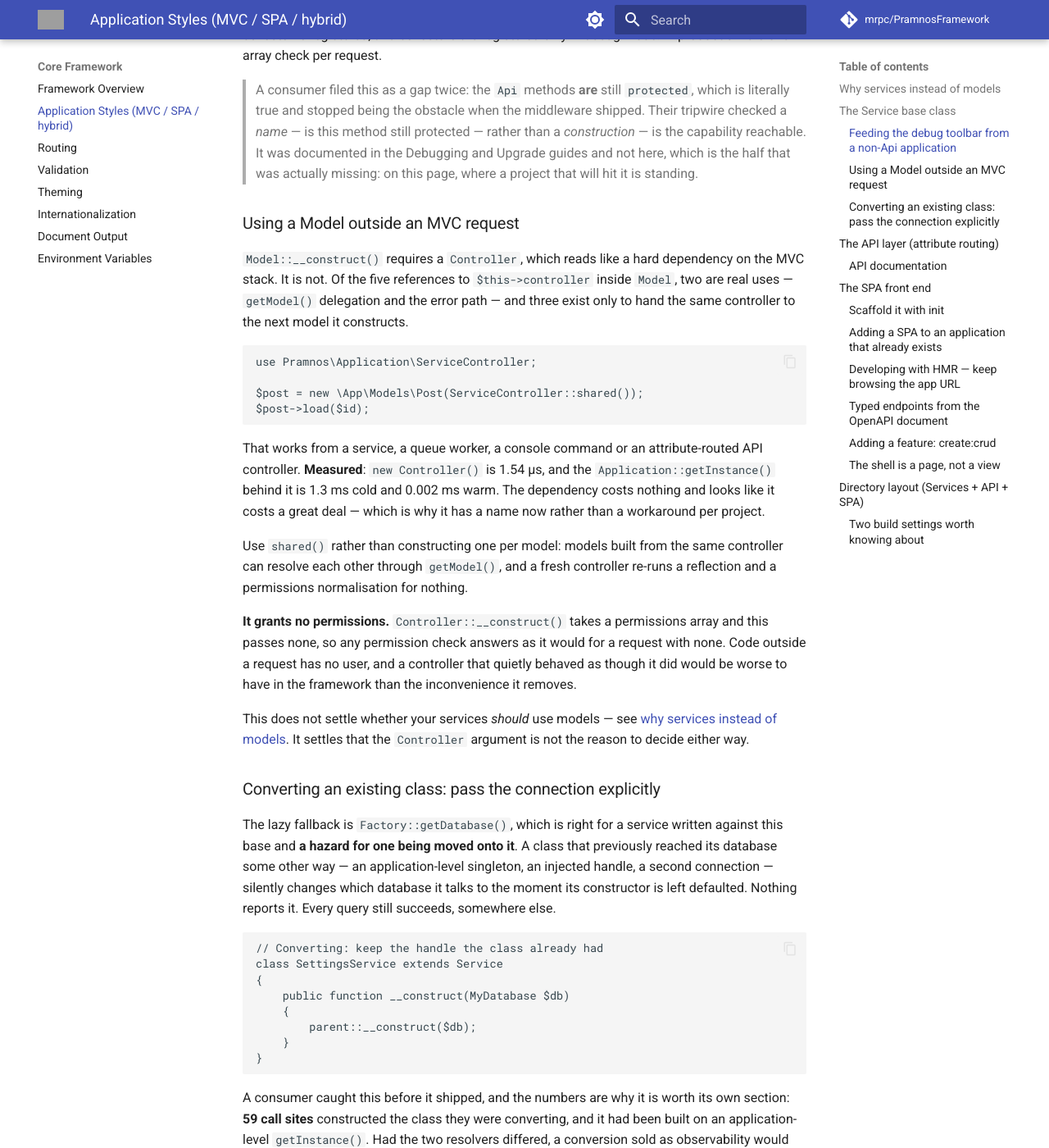
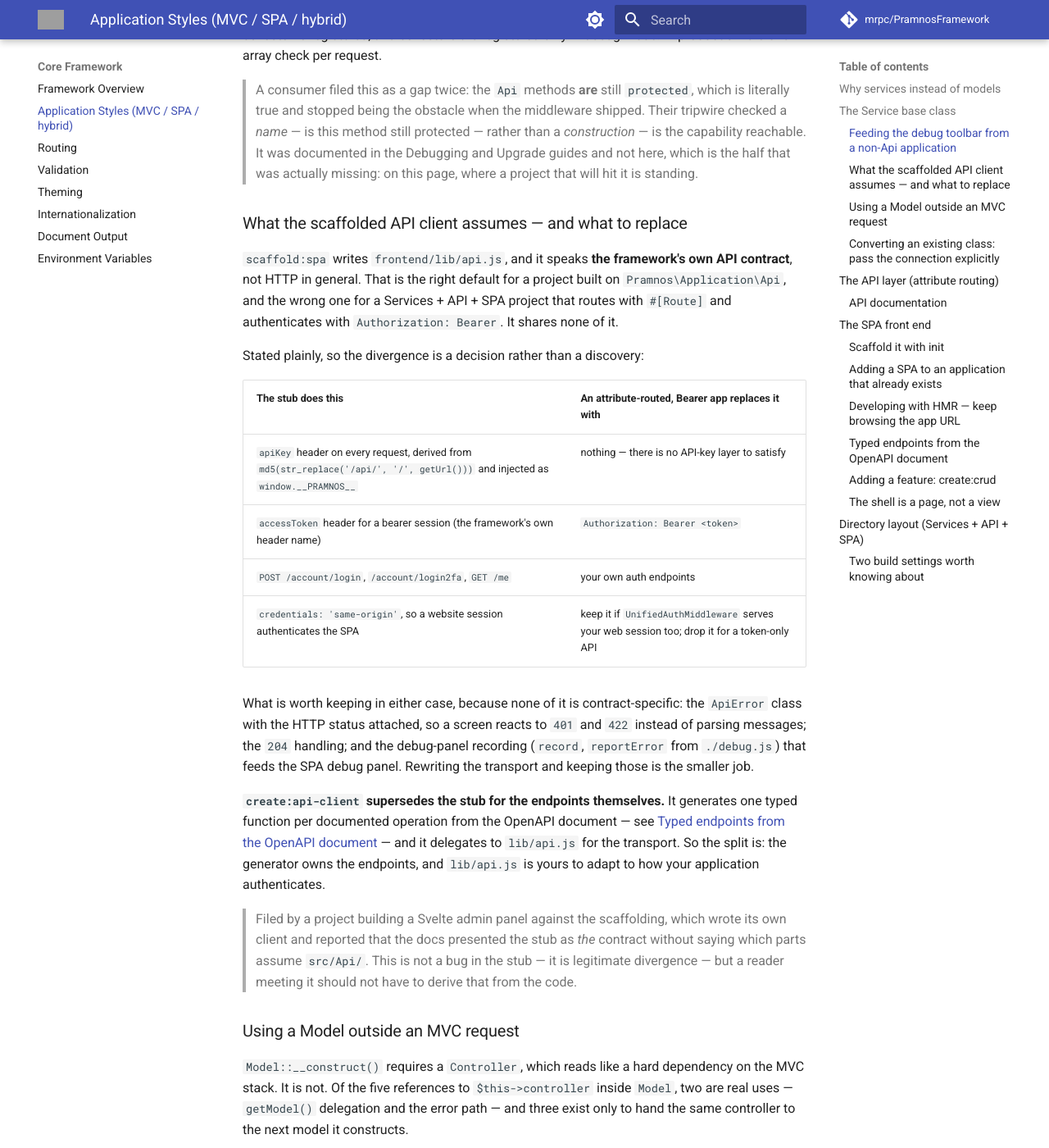
Before and after one commit to mrpc/PramnosFramework, an MkDocs documentation site: the page built from docs/Pramnos_Application_Styles_Guide.md, in a window 1280 px wide and 1400 px high, scrolled down 3856 px. Shown: the whole window at 82% size. Built offline with MkDocs 1.6.1 and Material for MkDocs 9.7.7, drawn with Linux system fonts in a browser that asks for light colours; comment, search, counter and statistics services are not loaded; grey boxes are pictures that could not be loaded.

Commit message:
docs: the scaffolded SPA client's assumptions, and a post for the seven
Two things, both documentation.

**The SPA API client (the last open item of the spa-scaffolding filing).**
`scaffold:spa` writes frontend/lib/api.js, and it speaks the framework's own API
contract: an apiKey header derived from the URL, an accessToken header, and
/account/login. A Services + API + SPA project that routes with #[Route] and
authenticates with Authorization: Bearer shares none of that, so it writes its
own client — legitimate divergence, but the docs presented the stub as *the*
contract without saying which parts assume src/Api/.

The Application Styles Guide now tables what to replace and what is worth
keeping in either case (ApiError with the status attached, the 204 handling, the
debug-panel recording), and says where the line falls: create:api-client owns
the endpoints, lib/api.js is yours to adapt to how you authenticate.

That closes the eighteenth and last finding of that filing.

**One changelog post for all seven filings**, rather than seven — at the owner's
request. It covers the two silent faults first, because a wrong answer is worse
than an error: the comment-blind placeholder scanner and the identity lookup
that wrote. Then the translator, the HTTP client's two additions, the router's
allowedMethodsFor(), and the two faults nobody had filed that only appeared
because fixing the rest meant running the tests.

```diff
--- a/docs/Pramnos_Application_Styles_Guide.md
+++ b/docs/Pramnos_Application_Styles_Guide.md
@@ -6,6 +6,7 @@ use_cases:
   - Working on a SPA front end and its JSON API
   - Rendering a server-rendered page from a service, without an ActiveRecord model
   - Using a Model from a service, a queue worker or an attribute-routed controller
+  - Adapting the scaffolded SPA API client to an app that authenticates differently
 ---
 
 # Pramnos Application Styles Guide
@@ -173,6 +174,43 @@ check per request.
 > capability reachable. It was documented in the Debugging and Upgrade guides and not here, which
 > is the half that was actually missing: on this page, where a project that will hit it is
 > standing.
+
+### What the scaffolded API client assumes — and what to replace
+
+`scaffold:spa` writes `frontend/lib/api.js`, and it speaks **the framework's own
+API contract**, not HTTP in general. That is the right default for a project
+built on `Pramnos\Application\Api`, and the wrong one for a Services + API + SPA
+project that routes with `#[Route]` and authenticates with
+`Authorization: Bearer`. It shares none of it.
+
+Stated plainly, so the divergence is a decision rather than a discovery:
+
+| The stub does this | An attribute-routed, Bearer app replaces it with |
+| --- | --- |
+| `apiKey` header on every request, derived from `md5(str_replace('/api/', '/', getUrl()))` and injected as `window.__PRAMNOS__` | nothing — there is no API-key layer to satisfy |
+| `accessToken` header for a bearer session (the framework's own header name) | `Authorization: Bearer <token>` |
+| `POST /account/login`, `/account/login2fa`, `GET /me` | your own auth endpoints |
+| `credentials: 'same-origin'`, so a website session authenticates the SPA | keep it if `UnifiedAuthMiddleware` serves your web session too; drop it for a token-only API |
+
+What is worth keeping in either case, because none of it is contract-specific:
+the `ApiError` class with the HTTP status attached, so a screen reacts to `401`
+and `422` instead of parsing messages; the `204` handling; and the debug-panel
+recording (`record`, `reportError` from `./debug.js`) that feeds the SPA debug
+panel. Rewriting the transport and keeping those is the smaller job.
+
+**`create:api-client` supersedes the stub for the endpoints themselves.** It
+generates one typed function per documented operation from the OpenAPI document
+— see [Typed endpoints from the OpenAPI
+document](#typed-endpoints-from-the-openapi-document) — and it delegates to
+`lib/api.js` for the transport. So the split is: the generator owns the
+endpoints, and `lib/api.js` is yours to adapt to how your application
+authenticates.
+
+> Filed by a project building a Svelte admin panel against the scaffolding,
+> which wrote its own client and reported that the docs presented the stub as
+> *the* contract without saying which parts assume `src/Api/`. This is not a
+> bug in the stub — it is legitimate divergence — but a reader meeting it should
+> not have to derive that from the code.
 
 ### Using a Model outside an MVC request
 
```
Also changed, not shown: docs/version-history/posts/2026-08-24-seven-filings-from-a-consumer.md (added, +257 -0 lines).
